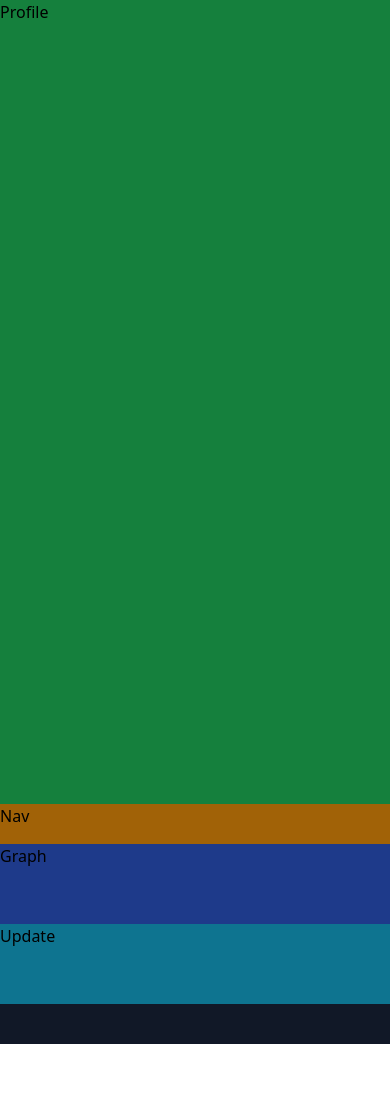
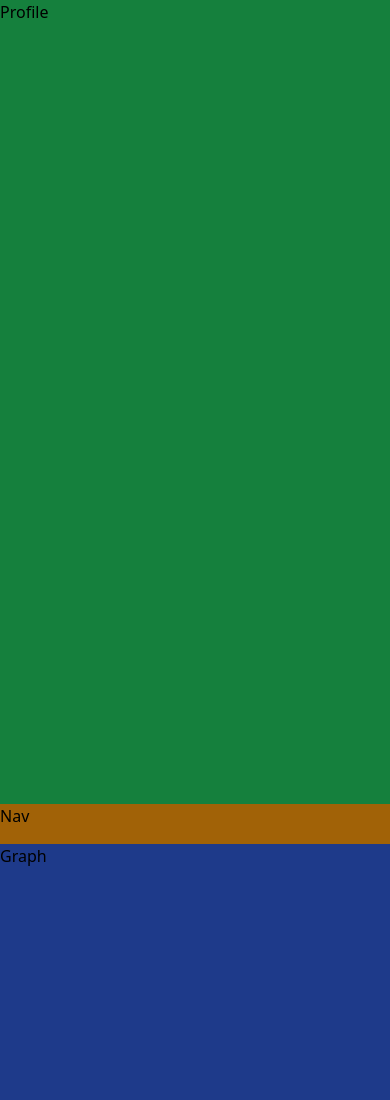
Before and after one commit to Rishav518/RapidQuest, a plain HTML site: page index.html in a window 390 px wide. Shown: the top 1100 px of the page. Before the commit the page ends 1044 px from the top, so only its background shows below. Drawn offline with nearby package versions, Linux system fonts and the light colour scheme.

Commit message:
responsiveness

```diff
--- a/index.html
+++ b/index.html
@@ -12,11 +12,11 @@
     <div class="flex items-center justify-center w-full bg-gray-900">
         <div class="lg:flex-row flex flex-col flex-col-reverse items-center justify-center w-full">
             <div class="h-10 bottom-0 lg:h-screen w-full lg:w-[5%] bottom-0 sticky bg-yellow-700">Nav</div>
-            <div class="lg:flex-row flex flex-col items-center justify-center w-full">
+            <div class="md:flex-row flex flex-col items-center justify-center w-full">
                 <div class="h-screen lg:h-screen w-full lg:w-[25%] bg-green-700">Profile</div>
                 <div class="lg:flex-row flex flex-col items-center justify-center lg:h-screen w-full bg-blue-900 ">
-                    <div class="h-20 lg:h-screen w-full lg:w-3/4 bg-fuchia-700">Graph</div>
-                    <div class="h-20 lg:h-screen w-full lg:w-1/4 bg-cyan-700">Update</div>
+                    <div class="h-72 lg:h-screen w-full lg:w-3/4 bg-fuchia-700">Graph</div>
+                    <div class="h-72 lg:h-screen w-full lg:w-1/4 bg-cyan-700">Update</div>
                 </div>
             </div>
         </div>
```
